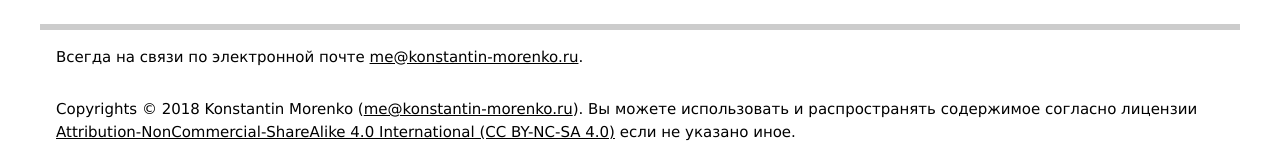
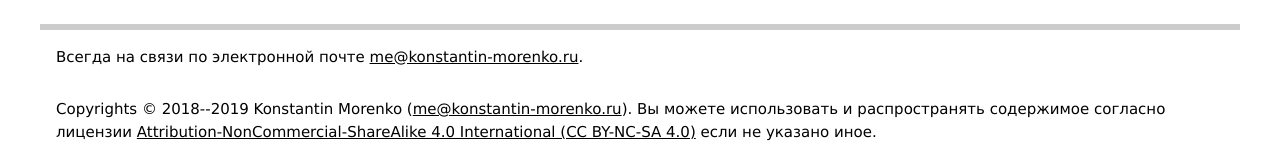
Before and after one commit to konstantin-morenko/personal-site, a Jekyll site: the page built from index.html, in a window 1280 px wide. Shown: the part 1792-1947 px from the top of the page. Built offline with Jekyll 4.4.1, drawn with Linux system fonts in a browser that asks for light colours; the list of posts is cut into pages by our own code.

Commit message:
Fixed year

```diff
--- a/_data/theme/copyrights.yml
+++ b/_data/theme/copyrights.yml
@@ -1,5 +1,5 @@
 owner: Konstantin Morenko
-years: 2018
+years: 2018--2019
 email: me@konstantin-morenko.ru
 licensename: Attribution-NonCommercial-ShareAlike 4.0 International (CC BY-NC-SA 4.0)
 licensehyperlink: https://creativecommons.org/licenses/by-nc-sa/4.0/
```
